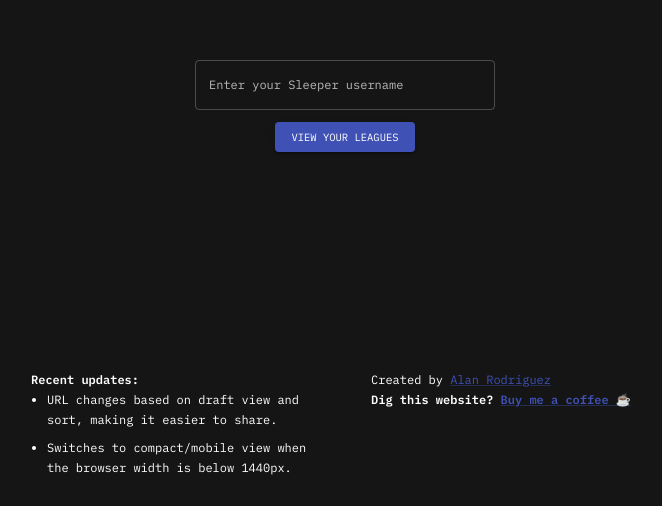
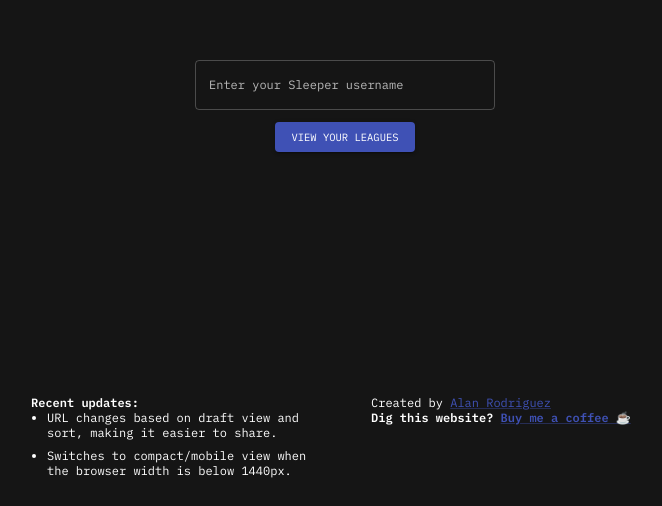
Before and after one commit to alanrodriguezdotme/sleepertools-v2, a Next.js app: page / in a window 1280 px wide. Shown: the part 294-800 px from the top of the page, without its empty margins (295-957 px from the left). Built offline with nearby package versions, Linux system fonts and the light colour scheme.

Commit message:
Fixed line-height

```diff
--- a/styles/globals.scss
+++ b/styles/globals.scss
@@ -6,7 +6,6 @@ body {
   margin: 0;
   font-family: "IBM Plex Mono", monospace;
   font-size: 12px;
-  line-height: 20px;
 }
 
 a {
```
